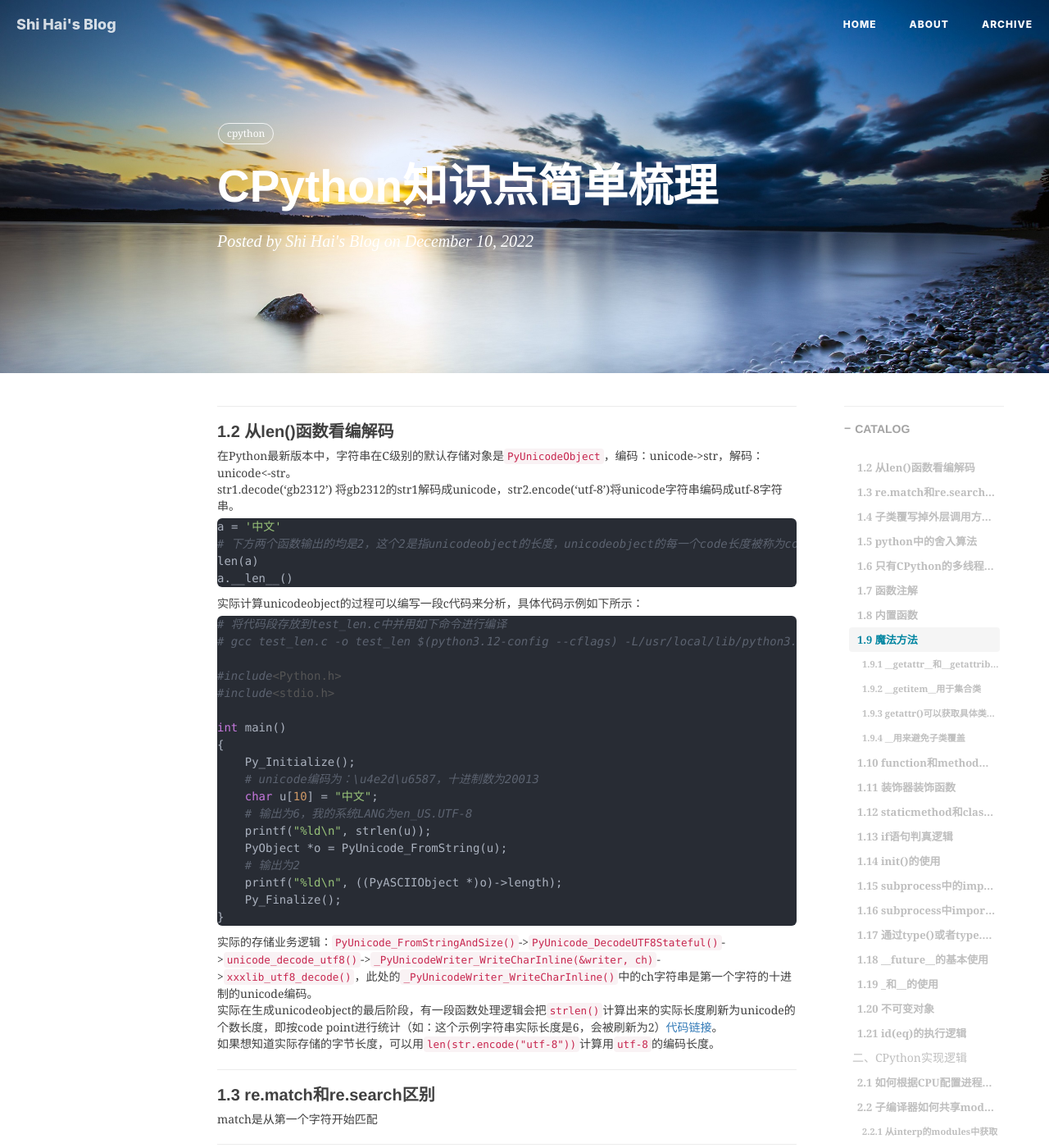
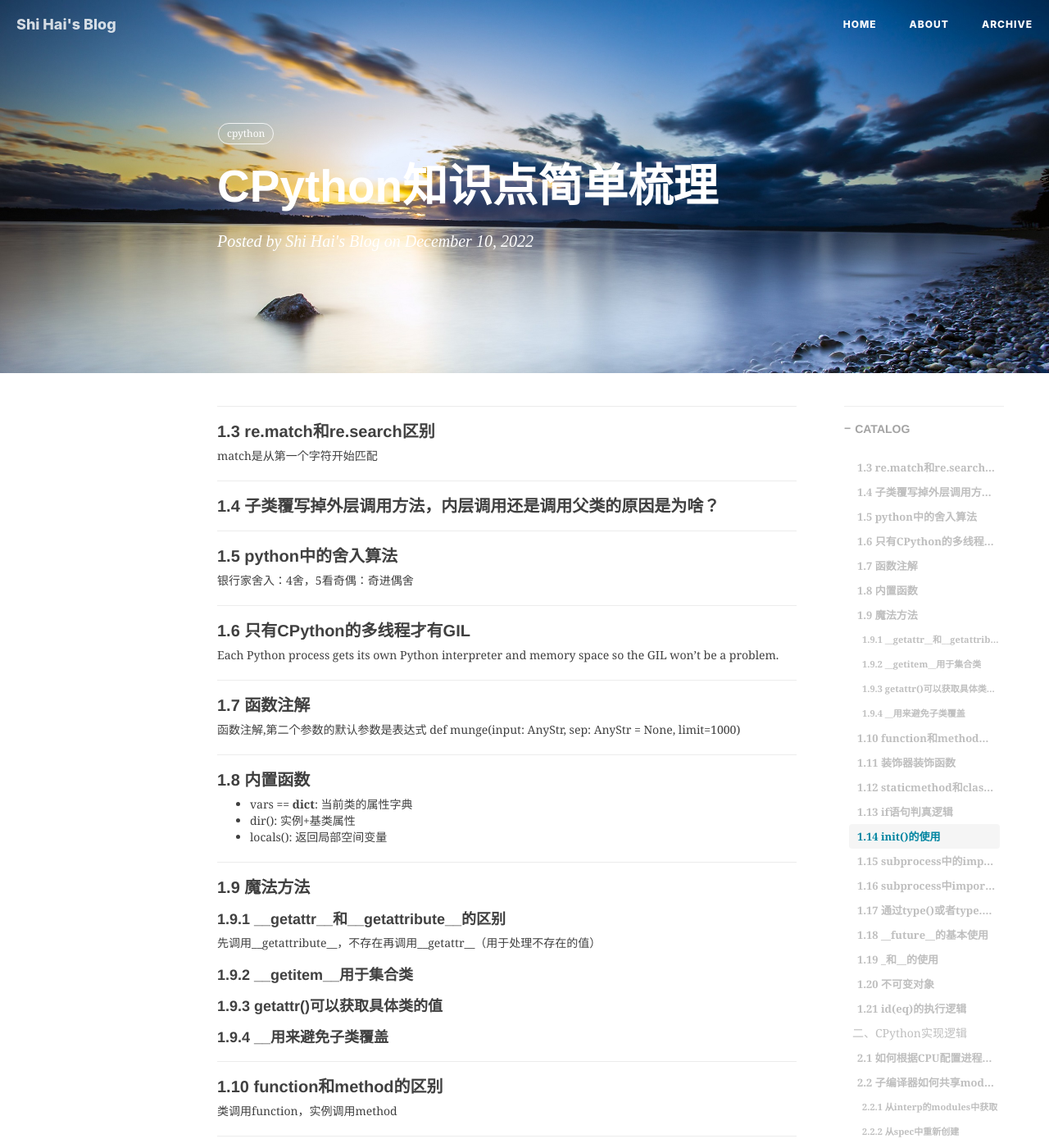
Before and after one commit to shihai1991/shihai1991.github.io, a Jekyll site: the page built from _posts/2022-12-10-CPython知识点简单梳理.md, in a window 1280 px wide and 1400 px high. Shown: the whole window at 82% size. Built offline with Jekyll 4.4.1, drawn with Linux system fonts in a browser that asks for light colours; nearby versions of some CDN libraries; comment, search, counter and statistics services are not loaded.

Commit message:
Update 2022-12-10-CPython知识点简单梳理.md

````diff
--- a/_posts/2022-12-10-CPython知识点简单梳理.md
+++ b/_posts/2022-12-10-CPython知识点简单梳理.md
@@ -8,41 +8,6 @@ tags:
   - cpython
 time: '2022.12.10 23:47:00'
 ---
-
-## 1.2 从len()函数看编解码
-在Python最新版本中，字符串在C级别的默认存储对象是`PyUnicodeObject`，编码：unicode->str，解码：unicode<-str。
-str1.decode('gb2312') 将gb2312的str1解码成unicode，str2.encode('utf-8')将unicode字符串编码成utf-8字符串。
-```python
-a = '中文'
-# 下方两个函数输出的均是2，这个2是指unicodeobject的长度，unicodeobject的每一个code长度被称为code point。
-len(a)
-a.__len__()
-```
-实际计算unicodeobject的过程可以编写一段c代码来分析，具体代码示例如下所示：
-```c
-# 将代码段存放到test_len.c中并用如下命令进行编译
-# gcc test_len.c -o test_len $(python3.12-config --cflags) -L/usr/local/lib/python3.12/config-3.12d-x86_64-linux-gnu -lpython3.12d -lpthread -ldl  -lutil -lm  -Xlinker -export-dynamic
-
-#include<Python.h>
-#include<stdio.h>
-
-int main()
-{
-    Py_Initialize();
-    # unicode编码为：\u4e2d\u6587，十进制数为20013
-    char u[10] = "中文";
-    # 输出为6，我的系统LANG为en_US.UTF-8
-    printf("%ld\n", strlen(u));
-    PyObject *o = PyUnicode_FromString(u);
-    # 输出为2
-    printf("%ld\n", ((PyASCIIObject *)o)->length);
-    Py_Finalize();
-}
-```
-实际的存储业务逻辑：`PyUnicode_FromStringAndSize()`->`PyUnicode_DecodeUTF8Stateful()`->`unicode_decode_utf8()`->`_PyUnicodeWriter_WriteCharInline(&writer, ch)`->`xxxlib_utf8_decode()`，此处的`_PyUnicodeWriter_WriteCharInline()`中的ch字符串是第一个字符的十进制的unicode编码。
-实际在生成unicodeobject的最后阶段，有一段函数处理逻辑会把`strlen()`计算出来的实际长度刷新为unicode的个数长度，即按code point进行统计（如：这个示例字符串实际长度是6，会被刷新为2）[代码链接](https://github.com/python/cpython/blob/36a0b1d0dddbdf324d98071ea31e7e9151eea6d5/Objects/unicodeobject.c#L13115)。
-如果想知道实际存储的字节长度，可以用`len(str.encode("utf-8"))`计算用`utf-8`的编码长度。
-
 ## 1.3 re.match和re.search区别
 match是从第一个字符开始匹配
 
````
